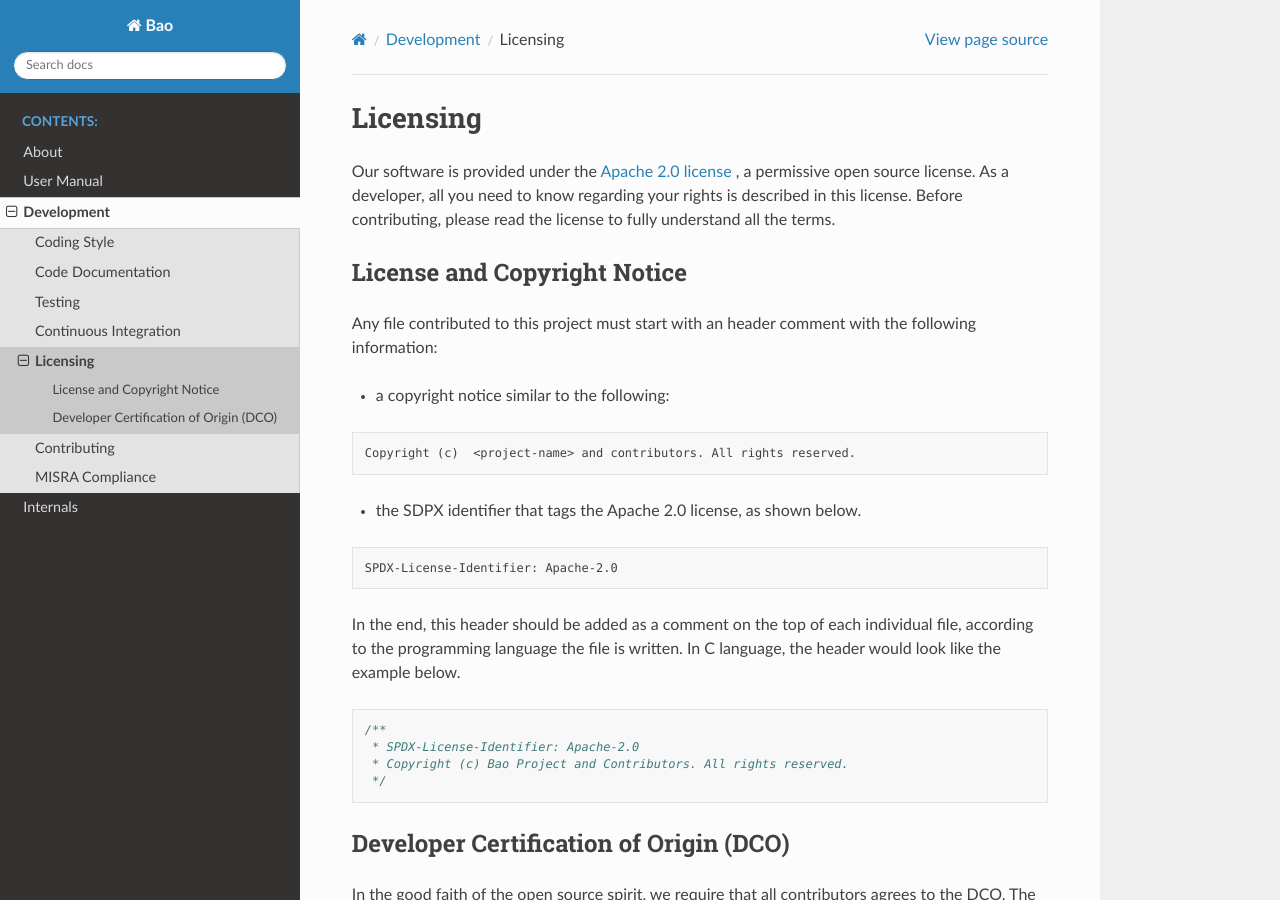
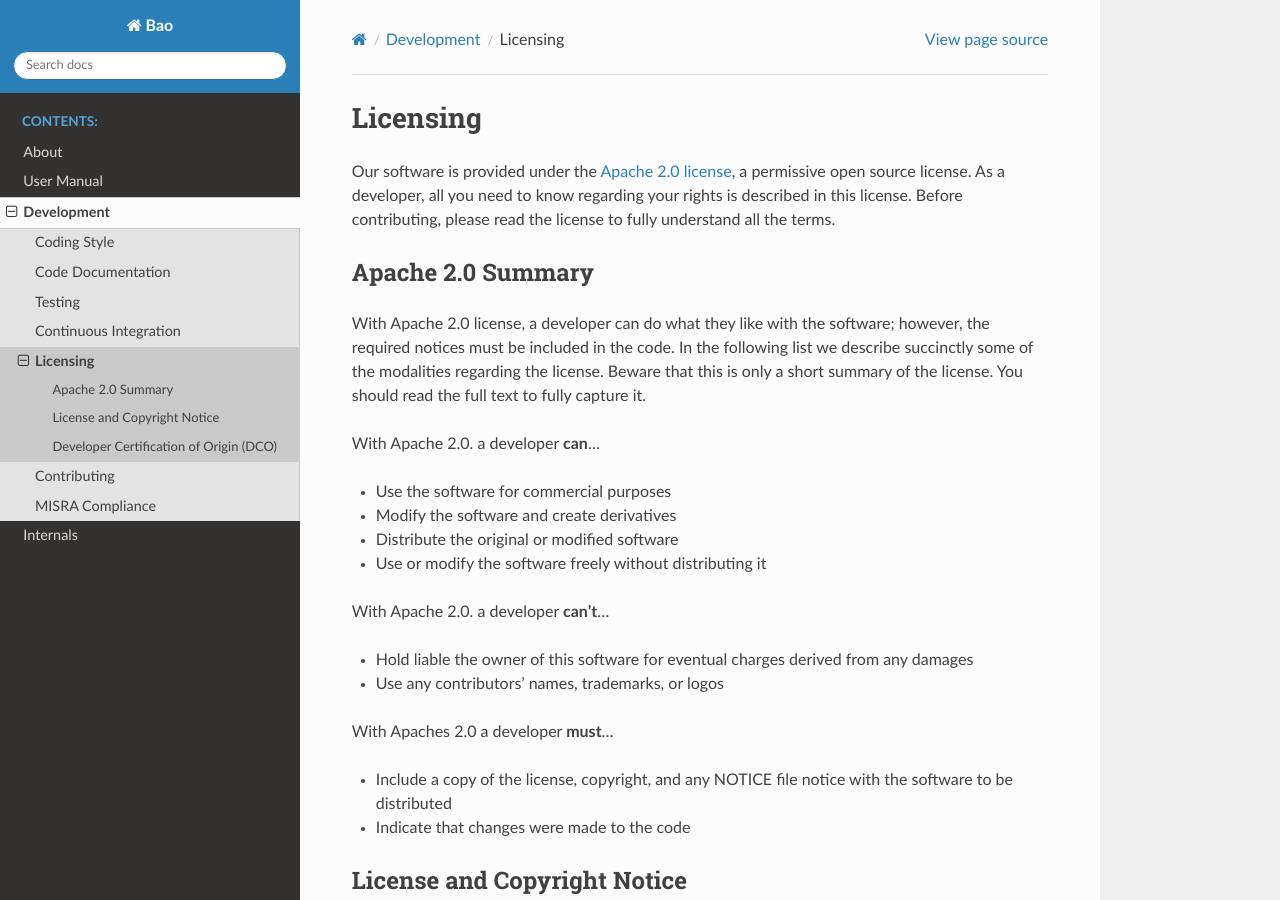
Before and after one commit to bao-project/bao-docs, a Sphinx documentation site: the page built from source/development/licensing.rst, in a window 1280 px wide and 900 px high. Built offline with Sphinx 7.4.7 and the Read the Docs theme 2.0.0, drawn with Linux system fonts in a browser that asks for light colours.

Commit message:
doc(licensing): add apache 2.0 license summary
Signed-off-by: Daniel Oliveira <drawnpoetry@gmail.com>

```diff
--- a/source/development/licensing.rst
+++ b/source/development/licensing.rst
@@ -3,10 +3,41 @@
 Licensing
 =========
 
-Our software is provided under the `Apache 2.0 license <https://www.apache.org/licenses/LICENSE-2.0>`_
-, a permissive open source license. As a developer, all you need to know
-regarding your rights is described in this license. Before contributing, please
-read the license to fully understand all the terms.
+Our software is provided under the
+`Apache 2.0 license <https://www.apache.org/licenses/LICENSE-2.0>`_, a
+permissive open source license. As a developer, all you need to know regarding
+your rights is described in this license. Before contributing, please read the
+license to fully understand all the terms.
+
+Apache 2.0 Summary
+------------------
+
+With Apache 2.0 license, a developer can do what they like with the software;
+however, the required notices must be included in the code. In the following
+list we describe succinctly some of the modalities regarding the license.
+Beware that this is only a short summary of the license. You should read the
+full text to fully capture it.
+
+With Apache 2.0. a developer **can**...
+
+* Use the software for commercial purposes
+* Modify the software and create derivatives
+* Distribute the original or modified software
+* Use or modify the software freely without distributing it
+
+With Apache 2.0. a developer **can't**...
+
+* Hold liable the owner of this software for eventual charges derived from any
+  damages
+* Use any contributors' names, trademarks, or logos
+
+With Apaches 2.0 a developer **must**...
+
+* Include a copy of the license, copyright, and any NOTICE file notice with the
+  software to be distributed
+* Indicate that changes were made to the code
+
+
 
 License and Copyright Notice
 ----------------------------
```
